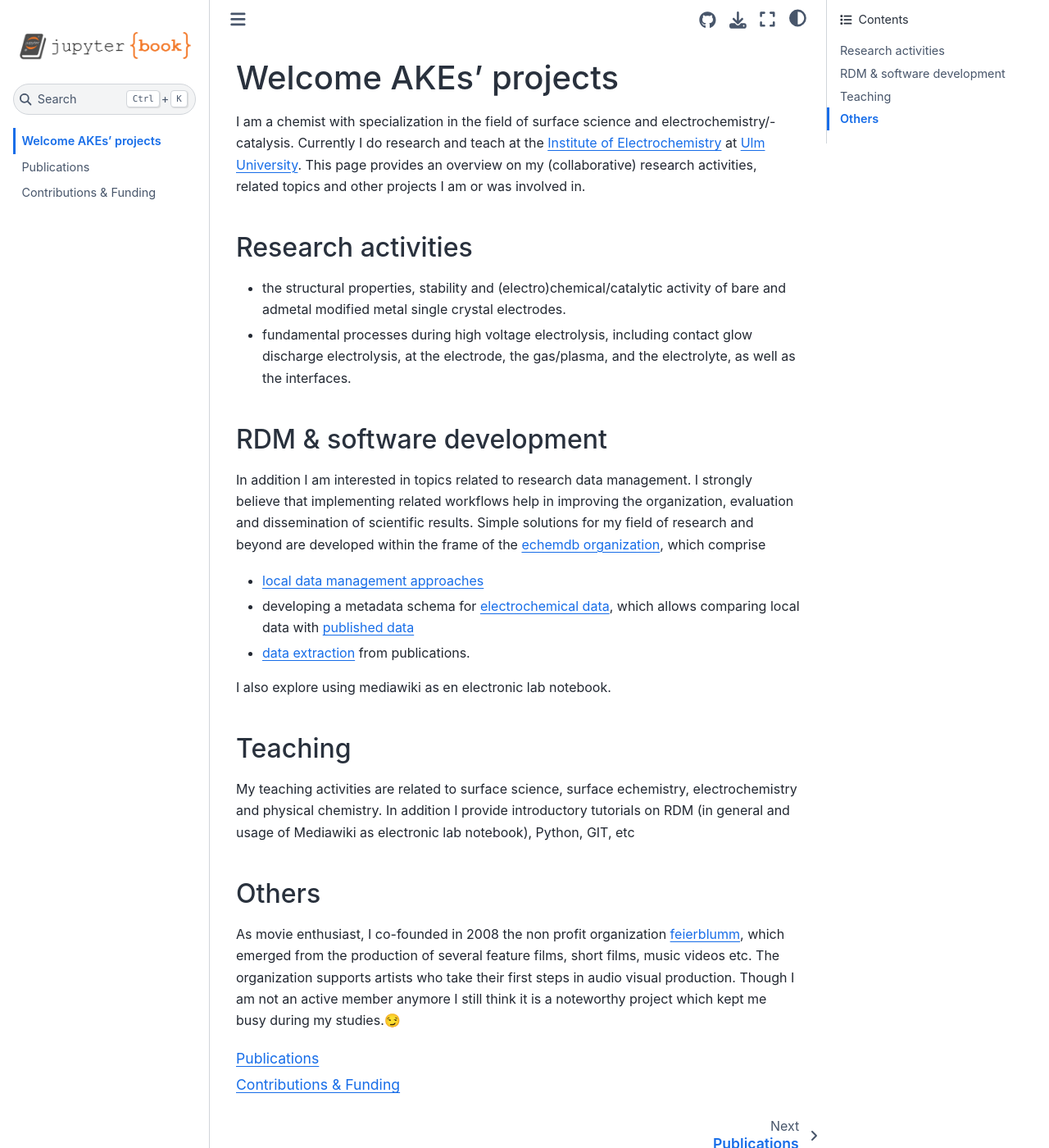
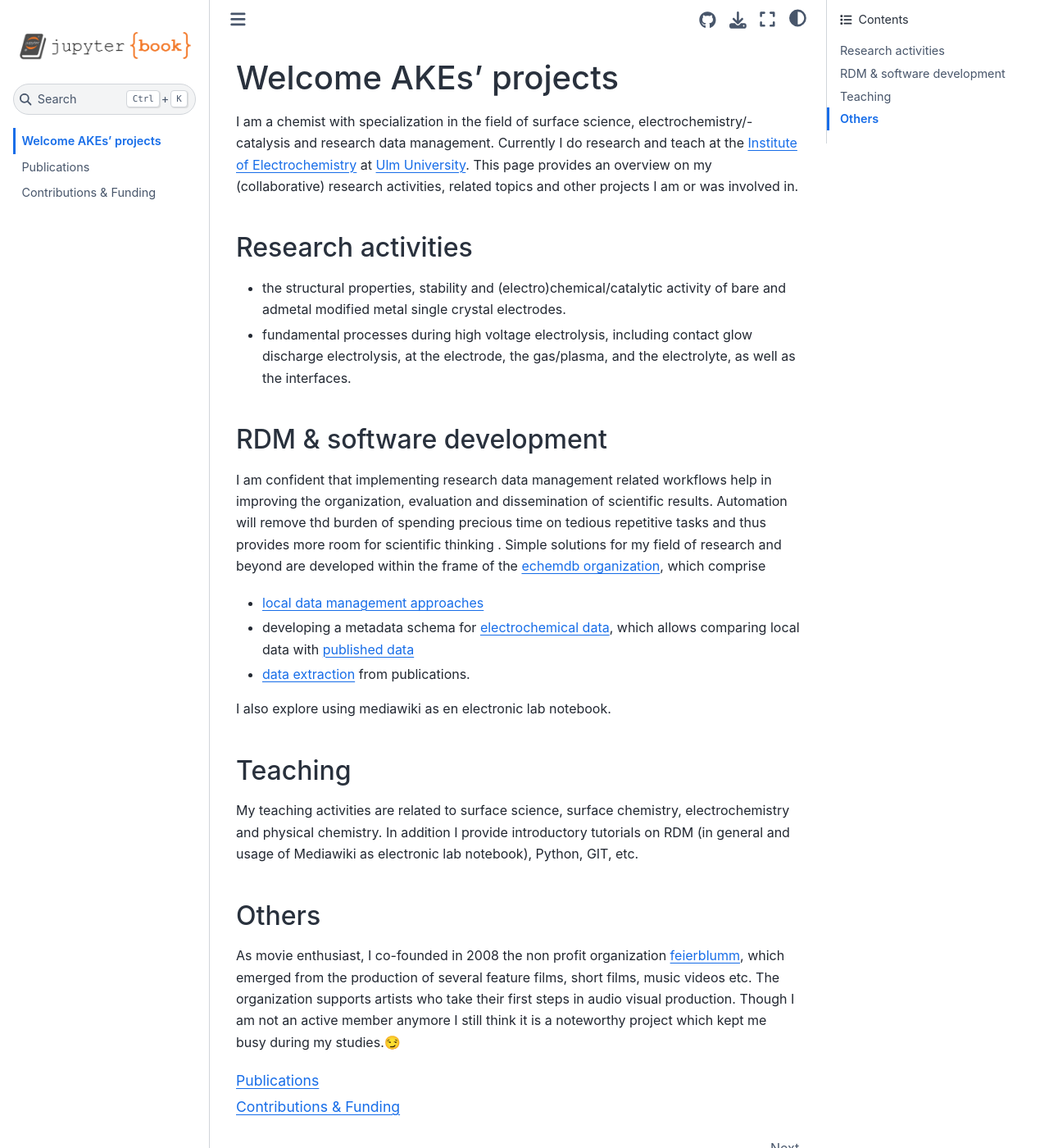
Before and after one commit to DunklesArchipel/akeprojects, a Jupyter Book: the page built from docs/intro.md, in a window 1280 px wide and 1400 px high. Shown: the whole window at 82% size. Built offline with Jupyter Book 1.0.4 settings and Sphinx 7.4.7 and the Sphinx Book theme 1.1.4, drawn with Linux system fonts in a browser that asks for light colours.

````diff
--- a/docs/intro.md
+++ b/docs/intro.md
@@ -1,6 +1,6 @@
 # Welcome AKEs' projects
 
-I am a chemist with specialization in the field of surface science and electrochemistry/-catalysis.
+I am a chemist with specialization in the field of surface science, electrochemistry/-catalysis and research data management.
 Currently I do research and teach at the [Institute of Electrochemistry](https://www.uni-ulm.de/en/nawi/institute-of-electrochemistry/) at [Ulm University](https://www.uni-ulm.de/en/). This page provides an overview on my (collaborative) research activities, related topics and other projects I am or was involved in.
 
 ## Research activities
@@ -10,8 +10,8 @@ Currently I do research and teach at the [Institute of Electrochemistry](https:/
 
 ## RDM & software development
 
-In addition I am interested in topics related to research data management.
-I strongly believe that implementing related workflows help in improving the organization, evaluation and dissemination of scientific results.
+I am confident that implementing research data management related workflows help in improving the organization, evaluation and dissemination of scientific results.
+Automation will remove thd burden of spending precious time on tedious repetitive tasks and thus provides more room for scientific thinking .
 Simple solutions for my field of research and beyond are developed within the frame of the [echemdb organization](https://github.com/echemdb/), which comprise
 
 * [local data management approaches](https://echemdb.github.io/rawtofigure/intro.html)
@@ -22,7 +22,7 @@ I also explore using mediawiki as en electronic lab notebook.
 
 ## Teaching
 
-My teaching activities are related to surface science, surface echemistry, electrochemistry and physical chemistry. In addition I provide introductory tutorials on RDM (in general and usage of Mediawiki as electronic lab notebook), Python, GIT, etc
+My teaching activities are related to surface science, surface chemistry, electrochemistry and physical chemistry. In addition I provide introductory tutorials on RDM (in general and usage of Mediawiki as electronic lab notebook), Python, GIT, etc.
 
 ## Others
 
@@ -32,7 +32,8 @@ As movie enthusiast, I co-founded in 2008 the non profit organization [feierblum
 ```
 
 <!--
-## Usage of Citations
+## Usage of Citations:)
+## keeping it here to remind me that it exists and how it works in jupyter book. :)
 
 You can also cite references that are stored in a `bibtex` file. For example,
 the following syntax: `` {cite}`holdgraf_evidence_2014` `` will render like
````
